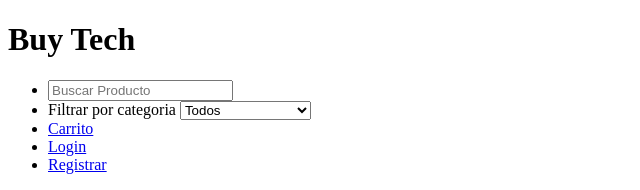
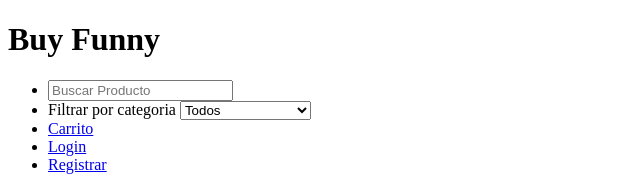
Before and after one commit to Cesar-Ignacio/CarritoCompras, a website: page index.html in a window 1280 px wide. Shown: the top 190 px of the page, 0-640 px from the left. Drawn offline with Linux system fonts and the light colour scheme; some packages are replaced by stand-ins of ours; a script that the page names is missing.

Commit message:
CambioTitulo

```diff
--- a/index.html
+++ b/index.html
@@ -11,7 +11,7 @@
 <body>
     <header class="header">
         <div class="logito">
-            <h1>Buy Tech</h1>
+            <h1>Buy Funny</h1>
         </div>
         <nav class="nav">
             <ul>
```
